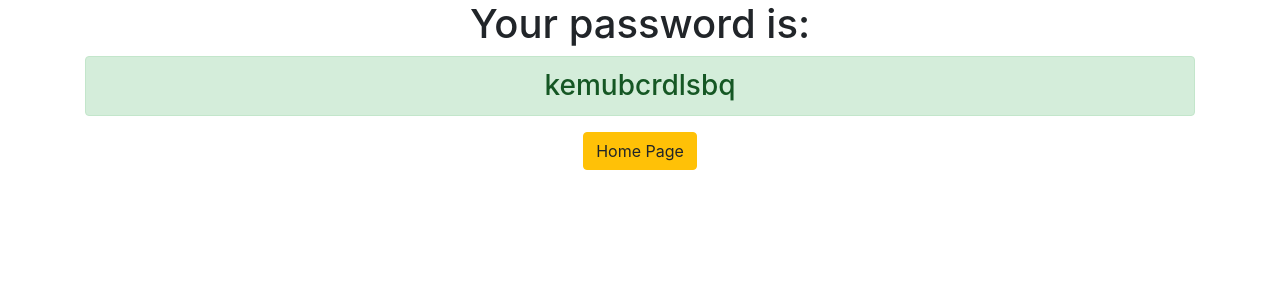
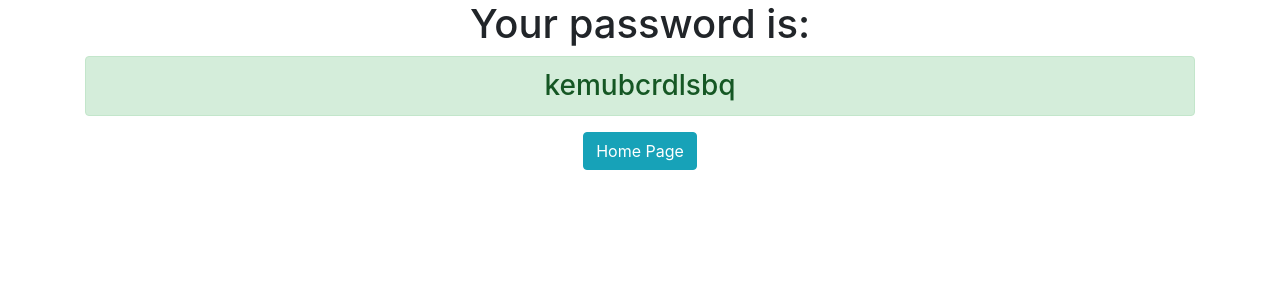
Before and after one commit to watupzack/django3-password-generator, a Django app: page /password/ in a window 1280 px wide. Shown: the top 300 px of the page. Run offline with Django 3.2, Linux system fonts and the light colour scheme; some libraries are stand-ins or nearby versions.

Commit message:
Made some tweaks

```diff
--- a/config/settings.py
+++ b/config/settings.py
@@ -20,7 +20,7 @@ BASE_DIR = os.path.dirname(os.path.dirname(os.path.abspath(__file__)))
 # See https://docs.djangoproject.com/en/3.0/howto/deployment/checklist/
 
 # SECURITY WARNING: keep the secret key used in production secret!
-SECRET_KEY = 'w&-gd^!1^p!h5coo5i(yf+!f0q2^pn0_u*gsj&$p_8chh9f_=w'
+SECRET_KEY = '0000w&-gd^!1^p!h5coo5i(yf+!f0q2^pn0_u*gsj&$p_8chh9f_=w0000'
 
 # SECURITY WARNING: don't run with debug turned on in production!
 DEBUG = True
--- a/generator/templates/generator/password.html
+++ b/generator/templates/generator/password.html
@@ -4,5 +4,5 @@
   <h1>Your password is:</h1>
   <h3 class="alert alert-success">{{ password }}</h3>
 
-  <a href="{% url 'home' %}" class="btn btn-warning">Home Page</a>
+  <a href="{% url 'home' %}" class="btn btn-info">Home Page</a>
 </div>
```
